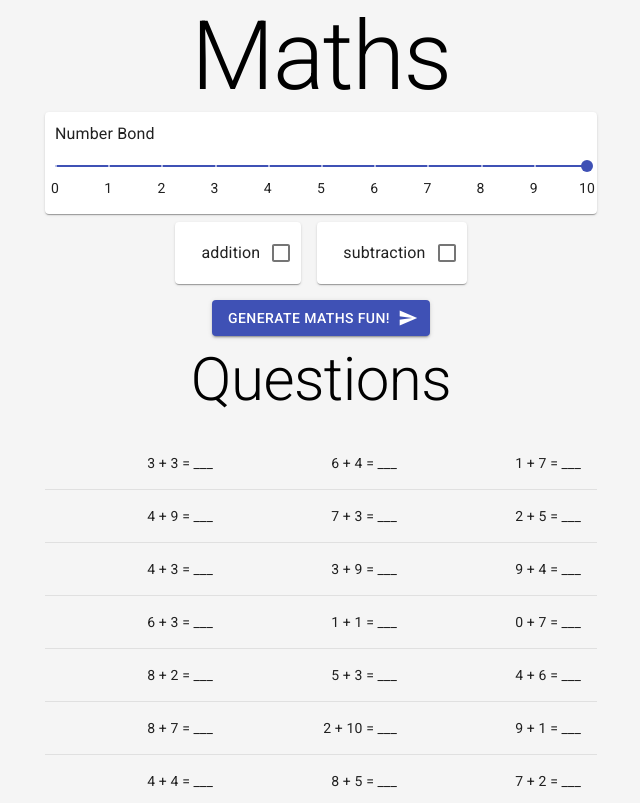
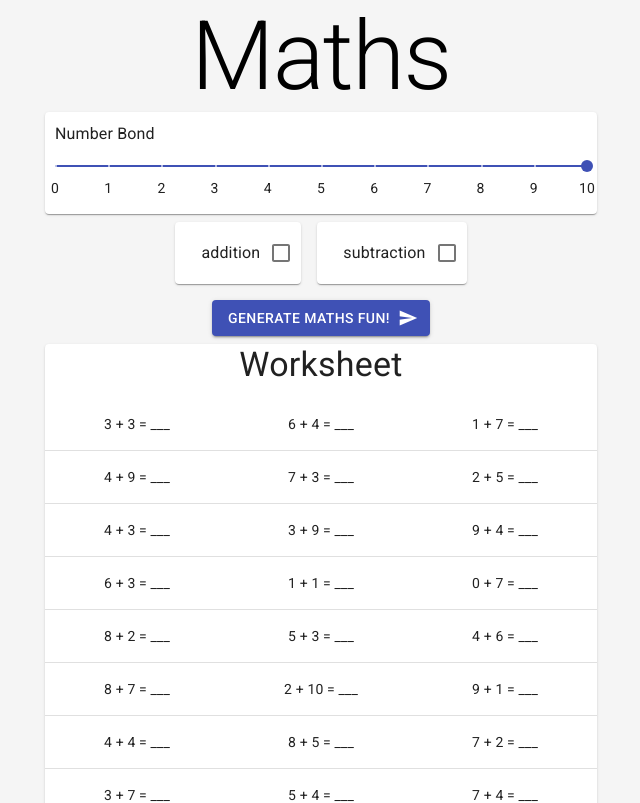
Before and after one commit to SuperDrew/maths, a React (Create React App) app: page / in a window 1280 px wide. Shown: the top 803 px of the page, without its empty margins (319-959 px from the left). Built offline with nearby package versions, Linux system fonts and the light colour scheme.

Commit message:
Cleanup styling on QuestionTable

```diff
--- a/src/App.tsx
+++ b/src/App.tsx
@@ -105,7 +105,9 @@ function App() {
                         </Grid>
                     </Grid>
                     <Grid item>
-                        <QuestionTable label="Questions" rows={rows} />
+                        <Paper>
+                            <QuestionTable label="Worksheet" rows={rows} />
+                        </Paper>
                     </Grid>
                 </Grid>
             </Container>
--- a/src/components/QuestionTable.js
+++ b/src/components/QuestionTable.js
@@ -1,32 +1,31 @@
-import {Table, TableBody, TableCell, TableRow, Typography} from "@material-ui/core";
-import React from "react";
-import {makeStyles} from "@material-ui/core/styles";
+import { Table, TableBody, TableCell, TableRow, Typography } from '@material-ui/core';
+import React from 'react';
+import { makeStyles } from '@material-ui/core/styles';
 
 const useStyles = makeStyles(() => ({
     table: {
-        tableLayout: 'fixed'
-    }
+        tableLayout: 'fixed',
+    },
 }));
 
-export const QuestionTable = (props) =>
-{
+export const QuestionTable = (props) => {
     const classes = useStyles();
     return (
         <>
-            <Typography variant="h2" id="discrete-slider-custom" gutterBottom align="center">
+            <Typography variant="h4" gutterBottom align="center">
                 {props.label}
             </Typography>
             <Table className={classes.table}>
                 <TableBody>
                     {props.rows.map((row) => (
                         <TableRow key={row.key}>
-                            <TableCell align="right">{row.sum1}</TableCell>
-                            <TableCell align="right">{row.sum2}</TableCell>
-                            <TableCell align="right">{row.sum3}</TableCell>
+                            <TableCell align="center">{row.sum1}</TableCell>
+                            <TableCell align="center">{row.sum2}</TableCell>
+                            <TableCell align="center">{row.sum3}</TableCell>
                         </TableRow>
                     ))}
                 </TableBody>
             </Table>
         </>
-    )
-}
+    );
+};
```
